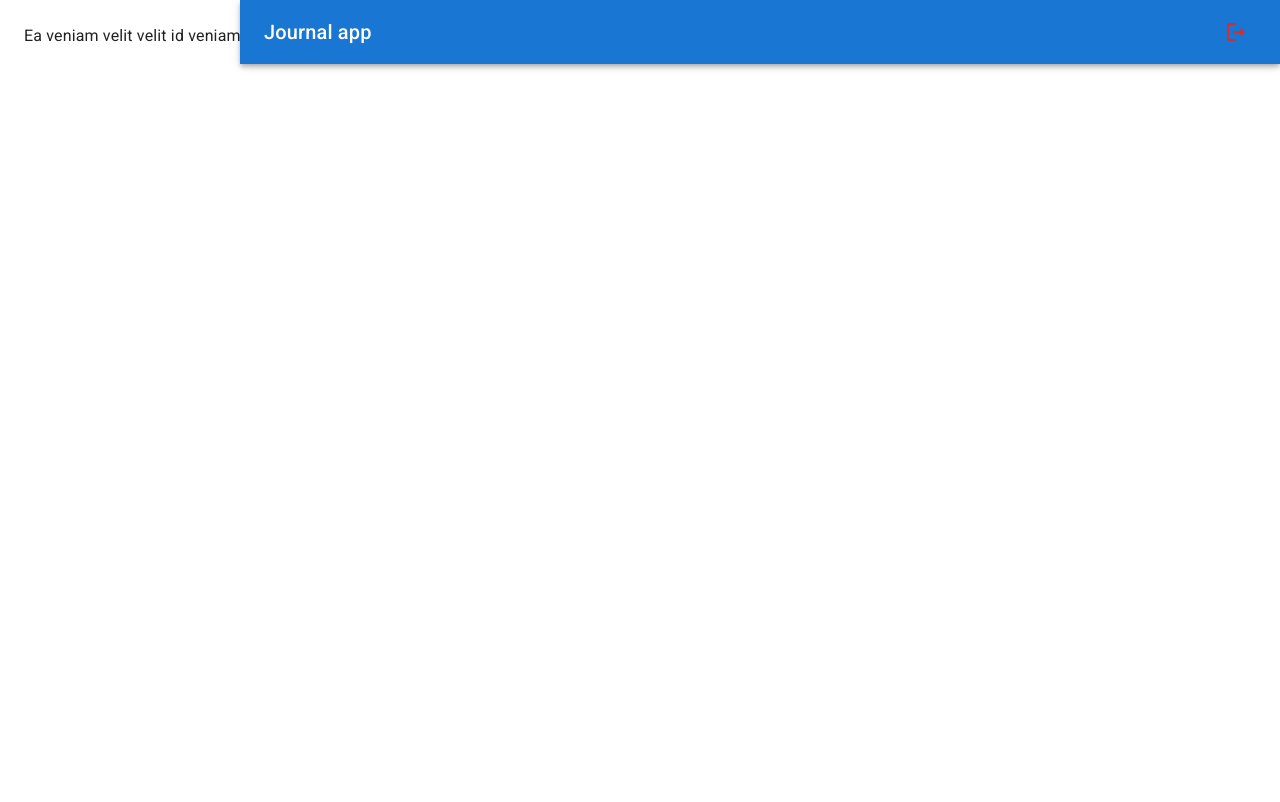
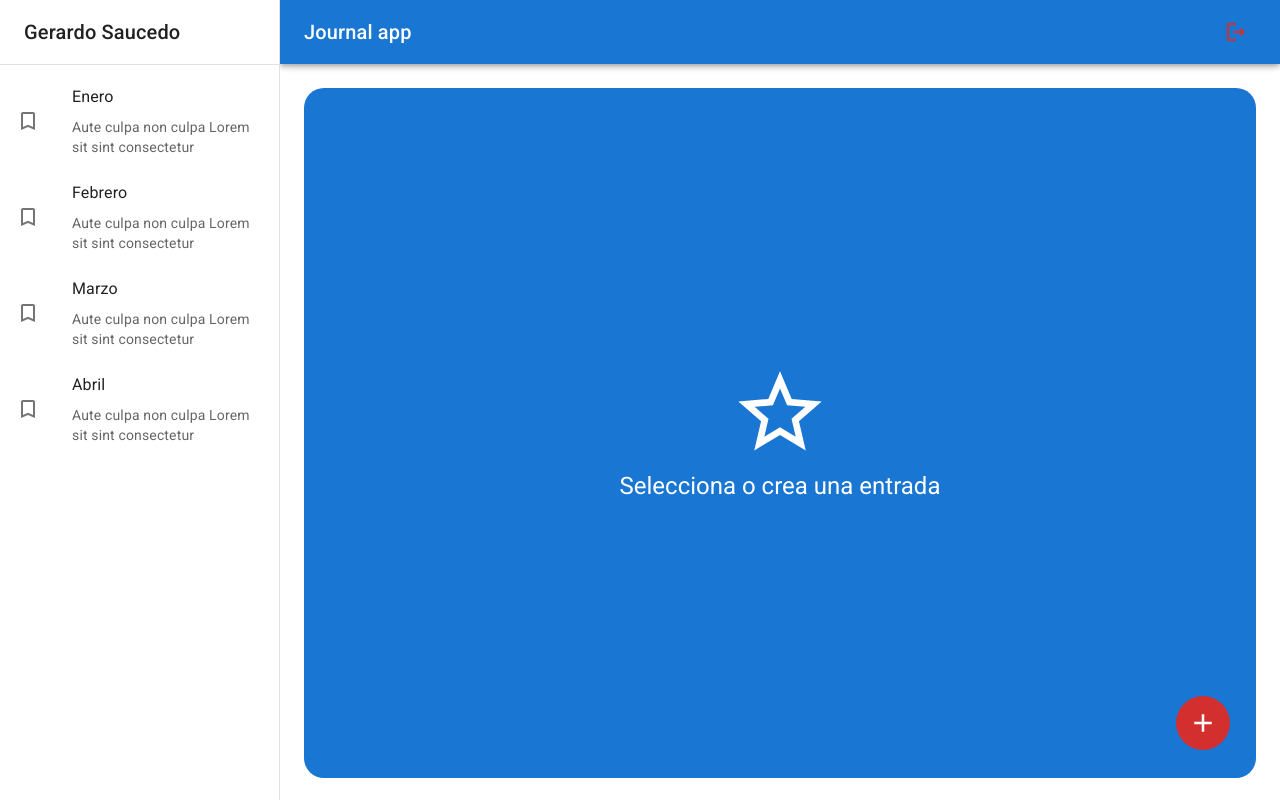
Before and after one commit to GeraSaucedo/React-course, a React (Vite) app in the folder journal/: page / in a window 1280 px wide. Built offline with nearby package versions, Linux system fonts and the light colour scheme.

Commit message:
journal structure created

```diff
--- /dev/null
+++ b/journal/src/journal/components/ImageGallery.jsx
@@ -0,0 +1,69 @@
+import { ImageList, ImageListItem } from "@mui/material";
+
+export const ImageGallery = () =>  {
+  return (
+    <ImageList sx={{ width: '100%', height: 500 }} cols={4} rowHeight={164}>
+      {itemData.map((item) => (
+        <ImageListItem key={item.img}>
+          <img
+            src={`${item.img}?w=164&h=164&fit=crop&auto=format`}
+            srcSet={`${item.img}?w=164&h=164&fit=crop&auto=format&dpr=2 2x`}
+            alt={item.title}
+            loading="lazy"
+          />
+        </ImageListItem>
+      ))}
+    </ImageList>
+  );
+}
+
+const itemData = [
+  {
+    img: 'https://images.unsplash.com/photo-1551963831-b3b1ca40c98e',
+    title: 'Breakfast',
+  },
+  {
+    img: 'https://images.unsplash.com/photo-1551782450-a2132b4ba21d',
+    title: 'Burger',
+  },
+  {
+    img: 'https://images.unsplash.com/photo-1522770179533-24471fcdba45',
+    title: 'Camera',
+  },
+  {
+    img: 'https://images.unsplash.com/photo-1444418776041-9c7e33cc5a9c',
+    title: 'Coffee',
+  },
+  {
+    img: 'https://images.unsplash.com/photo-1533827432537-70133748f5c8',
+    title: 'Hats',
+  },
+  {
+    img: 'https://images.unsplash.com/photo-1558642452-9d2a7deb7f62',
+    title: 'Honey',
+  },
+  {
+    img: 'https://images.unsplash.com/photo-1516802273409-68526ee1bdd6',
+    title: 'Basketball',
+  },
+  {
+    img: 'https://images.unsplash.com/photo-1518756131217-31eb79b20e8f',
+    title: 'Fern',
+  },
+  {
+    img: 'https://images.unsplash.com/photo-1597645587822-e99fa5d45d25',
+    title: 'Mushrooms',
+  },
+  {
+    img: 'https://images.unsplash.com/photo-1567306301408-9b74779a11af',
+    title: 'Tomato basil',
+  },
+  {
+    img: 'https://images.unsplash.com/photo-1471357674240-e1a485acb3e1',
+    title: 'Sea star',
+  },
+  {
+    img: 'https://images.unsplash.com/photo-1589118949245-7d38baf380d6',
+    title: 'Bike',
+  },
+];
--- /dev/null
+++ b/journal/src/journal/components/SideBar.jsx
@@ -0,0 +1,53 @@
+import { TurnedInNot } from "@mui/icons-material"
+import { Divider, Drawer, Grid, List, ListItem, ListItemButton, ListItemIcon, ListItemText, Toolbar, Typography } from "@mui/material"
+import { Box } from "@mui/system"
+
+export const SideBar = ({ drawerWidth }) => {
+  return (
+    <Box
+        component='nav'
+        sx={{
+            width: { sm: drawerWidth },
+            flexShrink: { sm: 0 }
+        }}
+    >
+        <Drawer
+            variant="permanent"
+            open
+            sx={{
+                display: { xs: 'block' },
+                '& .MuiDrawer-paper': {
+                    boxSizing: 'border-box',
+                    width: drawerWidth
+                }
+            }}
+        >
+            <Toolbar>
+                <Typography variant='h6' noWrap component='div'>
+                    Gerardo Saucedo
+                </Typography>
+            </Toolbar>
+            <Divider />
+
+            <List>
+                {
+                    ['Enero','Febrero','Marzo','Abril'].map(text => (
+                        <ListItem key={text} disablePadding>
+                            <ListItemButton>
+                                <ListItemIcon>
+                                    <TurnedInNot />
+                                </ListItemIcon>
+                                <Grid container>
+                                    <ListItemText primary={text} />
+                                    <ListItemText secondary={'Aute culpa non culpa Lorem sit sint consectetur'} />
+                                </Grid>
+                            </ListItemButton>
+                        </ListItem>
+                    ))
+                }
+            </List>
+
+        </Drawer>
+    </Box>
+  )
+}
--- a/journal/src/journal/components/index.js
+++ b/journal/src/journal/components/index.js
@@ -1 +1,3 @@
 export * from './NavBar';
+export * from './SideBar';
+export * from './ImageGallery';
--- a/journal/src/journal/layout/JournalLayout.jsx
+++ b/journal/src/journal/layout/JournalLayout.jsx
@@ -1,7 +1,8 @@
+import { Toolbar } from "@mui/material";
 import { Box } from "@mui/system";
-import { NavBar } from "../components";
+import { NavBar, SideBar } from "../components";
 
-const drawerWidth = 240;
+const drawerWidth = 280;
 
 export const JournalLayout = ({ children }) => {
   return (
@@ -9,13 +10,13 @@ export const JournalLayout = ({ children }) => {
 
         <NavBar drawerWidth={drawerWidth} />
 
-        {/* SideBar */}
+        <SideBar drawerWidth={drawerWidth} />
 
         <Box
             component='main'
             sx={{ flexGrow: 1, p:3 }}
         >
-            {/* ToolBar */}
+            <Toolbar />
             { children }
         </Box>
 
--- a/journal/src/journal/pages/JournalPage.jsx
+++ b/journal/src/journal/pages/JournalPage.jsx
@@ -1,11 +1,32 @@
-import { Typography } from "@mui/material";
-import { MailOutline } from "@mui/icons-material";
+import { IconButton, Typography } from "@mui/material";
+import { AddOutlined, MailOutline } from "@mui/icons-material";
 import { JournalLayout } from "../layout/JournalLayout";
+import { NoteView, NothingSelectedView } from "../views";
 
 export const JournalPage = () => {
   return (
     <JournalLayout>
-        <Typography>Ea veniam velit velit id veniam amet Lorem velit commodo amet incididunt ipsum magna voluptate.</Typography>
+        {/* <Typography>Ea veniam velit velit id veniam amet Lorem velit commodo amet incididunt ipsum magna voluptate.</Typography> */}
+        <NothingSelectedView />
+        {/* <NoteView /> */}
+
+        <IconButton
+          size='large'
+          sx={{
+            color: 'white',
+            backgroundColor: 'error.main',
+            ':hover': {
+              backgroundColor: 'error.main',
+              opacity: 0.9
+            },
+            position: 'fixed',
+            right: 50,
+            bottom: 50
+
+          }}
+        >
+          <AddOutlined sx={{ fontSize: 30 }} />
+        </IconButton>
     </JournalLayout>
   )
 }
--- /dev/null
+++ b/journal/src/journal/views/NoteView.jsx
@@ -0,0 +1,48 @@
+import { SaveOutlined } from "@mui/icons-material"
+import { Button, Grid, TextField, Typography } from "@mui/material"
+import { ImageGallery } from "../components"
+
+export const NoteView = () => {
+  return (
+    <Grid container direction='row' justifyContent='space-between' alignItems='center' sx={{ mb: 1}}>
+        <Grid item>
+            <Typography fontSize={39} fontWeight='light' >
+                2 de agosto, 2023
+            </Typography>
+        </Grid>
+
+        <Grid item>
+            <Button color="primary" sx={{ padding: 2 }} >
+                <SaveOutlined sx={{ fontSize: 30, mr: 1 }} />
+                Guardar
+            </Button>
+        </Grid>
+
+        <Grid container>
+            <TextField
+                type="text"
+                variant="filled"
+                fullWidth
+                placeholder="Ingrese un título"
+                label="Título"
+                sx={{
+                    border: 'none',
+                    mb: 1
+                }}
+            />
+
+            <TextField
+                type="text"
+                variant="filled"
+                fullWidth
+                multiline
+                placeholder="¿Que sucedió el día de hoy?"
+                minRows={5}
+            />
+        </Grid>
+
+        <ImageGallery />
+
+    </Grid>
+  )
+}
--- /dev/null
+++ b/journal/src/journal/views/NothingSelectedView.jsx
@@ -0,0 +1,35 @@
+import { StarOutlineOutlined } from "@mui/icons-material"
+import { Grid, Typography } from "@mui/material"
+
+export const NothingSelectedView = () => {
+  return (
+    <Grid
+        container
+        spacing={ 0 }
+        direction="column"
+        alignItems="center"
+        justifyContent="center"
+        sx={{
+                minHeight: 'calc(100vh - 110px)',
+                backgroundColor: 'primary.main',
+                borderRadius: 5
+        }}
+     >
+        <Grid item xs={12}>
+            <StarOutlineOutlined sx={{
+                fontSize: 100,
+                color: 'white'
+            }}/>
+        </Grid>
+
+        <Grid item xs={12}>
+            <Typography
+                color='white'
+                variant='h5'
+            >
+                Selecciona o crea una entrada
+            </Typography>
+        </Grid>
+     </Grid>
+  )
+}
--- /dev/null
+++ b/journal/src/journal/views/index.js
@@ -0,0 +1,2 @@
+export * from './NothingSelectedView';
+export * from './NoteView';
```
